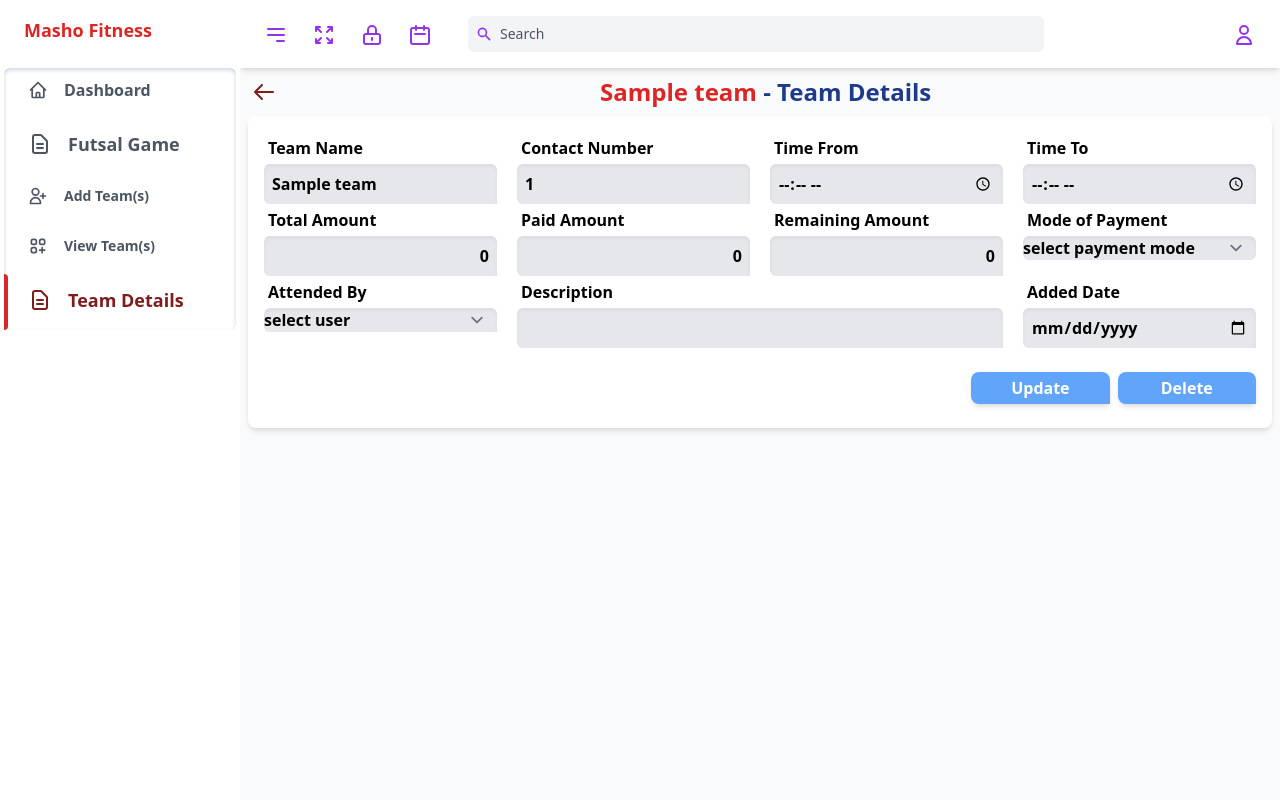
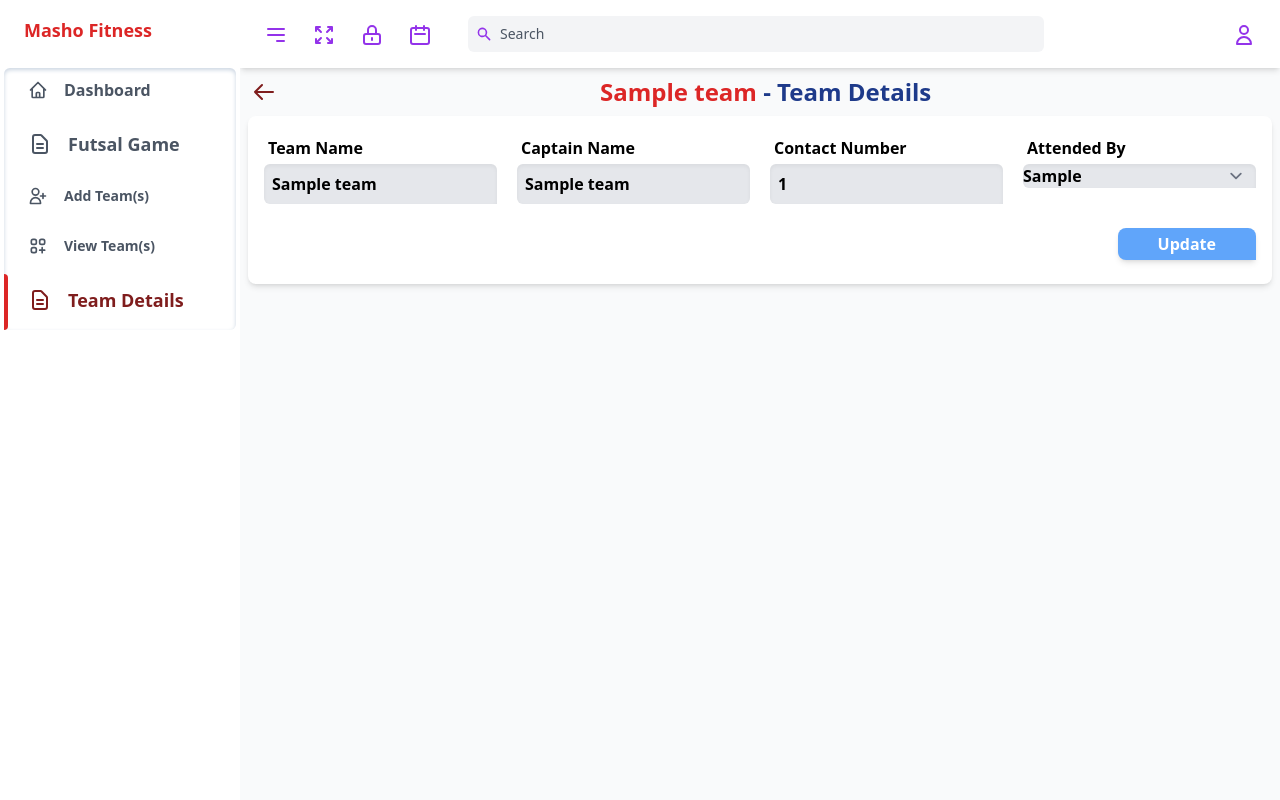
Before and after one commit to Fadhoo/MashoFitness, a Django app: page /teamDetails/?team-details=1 in a window 1280 px wide. Run offline with Django 3.2, Linux system fonts and the light colour scheme; tables that the repository leaves empty hold one stand-in row (values such as "Sample post"); style sheets or scripts are compiled from the project's sources; some libraries are stand-ins or nearby versions.

Commit message:
futsal validation

```diff
--- a/futsal/templates/teamDetails.html
+++ b/futsal/templates/teamDetails.html
@@ -263,7 +263,7 @@
 
                     <div class="px-4 py-4 bg-white rounded-lg shadow-md ">
 
-                        <form action="{% url 'teamDetails'% }" method="post">
+                        <form action="/teamDetails/" method="post">
                             {% csrf_token %}
                             <div class="grid sm:grid-cols-1 md:grid-cols-4 font-semibold gap-x-5">
                                 <div class="flex flex-col">
@@ -271,6 +271,13 @@
                                     <input type="text" value="{{TeamRecord.team_name}}" name="team-name"
                                         class="rounded-md rounded-br-none p-2 outline-none border-none shadow-inner bg-gray-200">
                                 </div>
+
+                                <div class="flex flex-col">
+                                    <label for="" class="m-1">Captain Name</label>
+                                    <input type="text" name="captain-name" id="captain-name" value="{{TeamRecord.captain_name}}"
+                                        class="rounded-md p-2 outline-none border-none shadow-inner bg-gray-200" required>
+                                </div>
+
                                 <div class="flex flex-col">
                                     <label for="" class="m-1">Contact Number</label>
                                     <input type="text" value="{{TeamRecord.contact_number}}" name="contact"
@@ -281,85 +288,34 @@
                                     <input type="text"
                                         class="rounded-md rounded-br-none p-2 outline-none border-none shadow-inner bg-gray-200">
                                 </div> -->
-                                <div class="flex flex-col">
-                                    <label for="" class="m-1">Time From</label>
-                                    <input type="time" name="time-from"
-                                        class="rounded-md rounded-br-none p-2 outline-none border-none shadow-inner bg-gray-200">
-                                </div>
-                                <div class="flex flex-col">
-                                    <label for="" class="m-1">Time To</label>
-                                    <input type="time" name="time-to"
-                                        class="rounded-md rounded-br-none p-2 outline-none border-none shadow-inner bg-gray-200">
-                                </div>
-                                <div class="flex flex-col">
-                                    <label for="" class="m-1">Total Amount</label>
-                                    <input type="text" value="0" name="total-amount"
-                                        class="rounded-md text-right rounded-br-none p-2 outline-none border-none shadow-inner bg-gray-200">
-                                </div>
-                                <div class="flex flex-col">
-                                    <label for="" class="m-1">Paid Amount</label>
-                                    <input type="text" value="0" name="paid-amount"
-                                        class="rounded-md text-right rounded-br-none p-2 outline-none border-none shadow-inner bg-gray-200">
-                                </div>
-                                <div class="flex flex-col">
-                                    <label for="" class="m-1">Remaining Amount</label>
-                                    <input type="text" value="0" name="remaining-amount"
-                                        class="rounded-md text-right rounded-br-none p-2 outline-none border-none shadow-inner bg-gray-200">
-                                </div>
 
-                                <div class="flex flex-col">
-                                    <label for="" class="m-1">Mode of Payment</label>
-                                    <select name="payment-mode" id="" class="rounded-md bg-gray-200 outline-none border-none shadow-inner">
-                                        <option value="" class="">select payment mode</option>
-                                        <option value="Cash">Cash</option>
-                                        <option value="Bank">Bank Transaction</option>
-
-                                    </select>
-                                </div>
 
                                 <div class="flex flex-col">
                                     <label for="" class="m-1">Attended By</label>
                                     <select name="attended-by" id="" class="rounded-md bg-gray-200 outline-none rounded-br-none border-none shadow-inner">
-                                        <option value="" class="">select user</option>
+                                        <option value="" selected>{{TeamRecord.team_attended_by}}</option>
                                         <option value="User 1">user 1</option>
                                         <option value="User 2">user 2</option>
                                         <option value="Other">Other</option>
                                     </select>
                                 </div>
 
-                                <div class="flex flex-col col-span-2">
-                                    <label for="" class="m-1">Description</label>
-                                    <input type="text" name="description"
-                                        class="rounded-md rounded-br-none p-2 outline-none border-none shadow-inner bg-gray-200">
-                                </div>
-
-                                <div class="flex flex-col">
-                                    <label for="" class="m-1">Added Date</label>
-                                    <input type="date" name="added-date"
-                                        class="rounded-md rounded-br-none p-2 outline-none border-none shadow-inner bg-gray-200">
-                                </div>
 
 
                             </div>
 
-                            <div class="grid grid-cols-2 float-right mb-2 mt-2 font-semibold gap-x-2">
+                            <div class="grid grid-cols-1 float-right mb-2 mt-2 font-semibold gap-x-2">
+                                <input type="number" value="{{TeamRecord.id}}" name="id" hidden>
 
                                 <div class="flex flex-col">
-                                    <button
-                                        class="bg-blue-400 px-10 mt-4 rounded-lg text-white shadow-md rounded-br-none py-1">
-                                        <a href="{% url 'bodyAssesments' %}">
+                                    <button name="update-team" value="update-team"
+                                        class="bg-blue-400 px-10 mt-4 rounded-lg text-white shadow-md rounded-br-none py-1"> Update
+                                        <!-- <a href="/viewTeam/">
                                             Update
-                                        </a>
+                                        </a> -->
                                     </button>
                                 </div>
-                                <div class="flex flex-col">
-                                    <button
-                                        class="bg-blue-400 px-10 mt-4 rounded-lg text-white shadow-md rounded-br-none py-1">
-                                        <a href="{% url 'bodyAssesments' %}">
-                                            Delete
-                                        </a>
-                                    </button>
-                                </div>
+
 
                             </div>
                         </form>
--- a/futsal/views.py
+++ b/futsal/views.py
@@ -6,6 +6,8 @@ from .models import *
 from rest_framework.decorators import api_view
 from rest_framework.response import Response
 from .serializer import TeamSerializer
+
+
 
 
 def futsal(request):
@@ -28,7 +30,10 @@ def viewTeam(request):
 
 def teamDetails(request):
     if request.method=="POST":
-        pass
+        if request.POST.get("update-team"):
+            Team.objects.filter(id=request.POST.get("id")).update(team_name=request.POST.get("team-name"),
+                    captain_name=request.POST.get("captain-name"), contact_number=request.POST.get("contact"), team_attended_by=request.POST.get("attended-by"))
+            return render(request,"addTeam.html",{"TeamRecord":Team.objects.all().order_by("-id")})
     else:
         if request.GET.get("team-details"):
             team_id=request.GET.get("team-details")
@@ -42,7 +47,10 @@ def futsalMatch(request):
     if request.method=="POST":
         pass
     else:
-        pass
+        if request.GET.get("futsal-match"):
+            return render(request,"futsalMatch.html", {"TeamRecord":Team.objects.all().filter(id=request.GET.get("futsal-match"))[0],
+            "teamNames": Team.objects.all().exclude(id=request.GET.get("futsal-match"))
+            })
         # if request.GET.get("futsal-match"):
         #     match_id=request.GET.get("futsal-match")
         #     futsal_match=FutsalMatch.objects.filter(id=match_id)[0]
```
Also changed, not shown: futsal/static/js/futsal.js (+4 -7 lines), futsal/templates/futsalMatch.html (+17 -4 lines).
